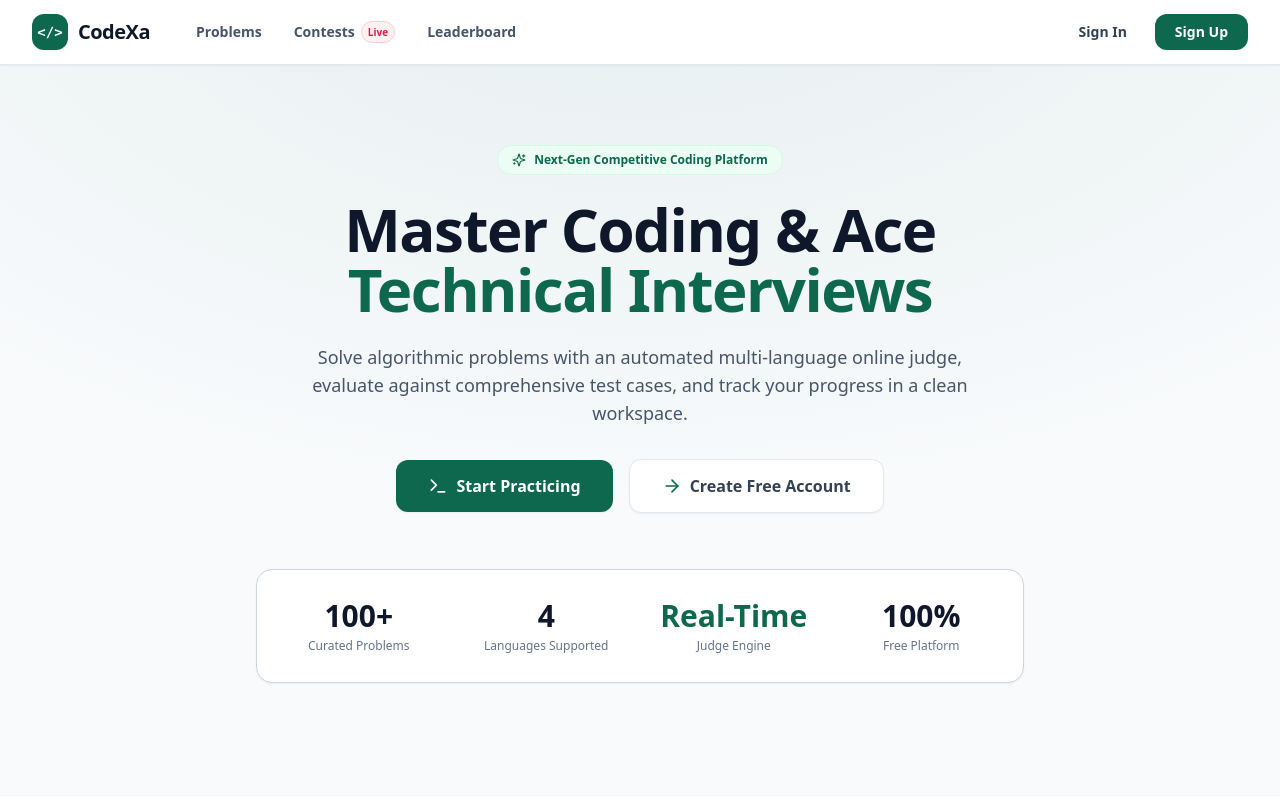
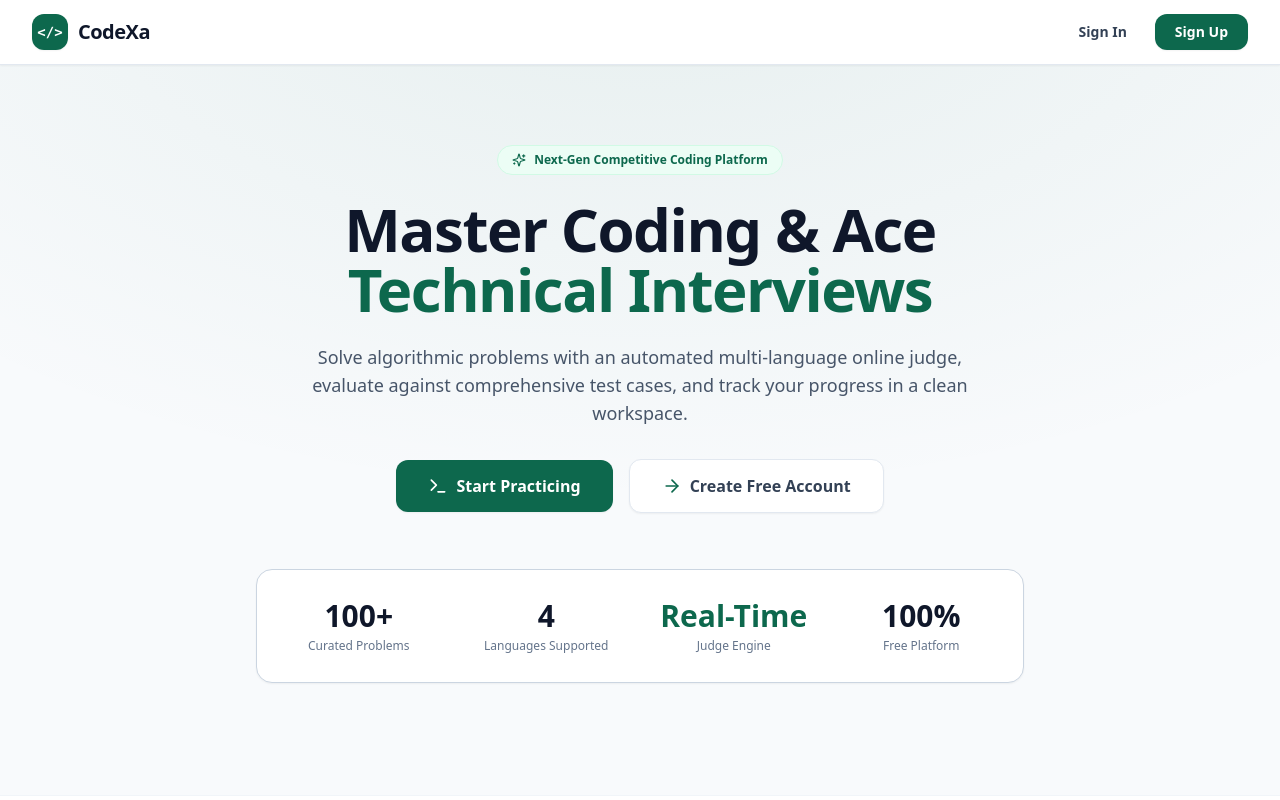
Before and after one commit to bhardwaj045/Codexa, a React (Vite) app in the folder frontend/: page / in a window 1280 px wide. Shown: the top 800 px of the page. Built offline with nearby package versions, Linux system fonts and the light colour scheme.

Commit message:
refactor: remove problems contests and leaderboard links from home page navbar

```diff
--- a/frontend/src/components/Navbar.jsx
+++ b/frontend/src/components/Navbar.jsx
@@ -1,9 +1,11 @@
 import React, { useState } from 'react';
 import { Link } from 'react-router-dom';
-import { Menu, X } from 'lucide-react';
+import { Menu, X, LayoutDashboard } from 'lucide-react';
+import { useAuth } from '../context/AuthContext';
 
 export const Navbar = () => {
   const [mobileMenuOpen, setMobileMenuOpen] = useState(false);
+  const { isAuthenticated, isAdmin } = useAuth();
 
   return (
     <nav className="bg-white/95 backdrop-blur-md border-b border-slate-200 sticky top-0 z-50 shadow-sm">
@@ -19,32 +21,20 @@ export const Navbar = () => {
                 CodeXa
               </span>
             </Link>
-
-            <div className="hidden md:flex items-center gap-1">
-              <Link
-                to="/problems"
-                className="px-3.5 py-1.5 text-xs sm:text-sm font-semibold text-slate-600 hover:text-[#0D684D] hover:bg-slate-50 rounded-lg transition-colors"
-              >
-                Problems
-              </Link>
-              <Link
-                to="/contests"
-                className="px-3.5 py-1.5 text-xs sm:text-sm font-semibold text-slate-600 hover:text-[#0D684D] hover:bg-slate-50 rounded-lg transition-colors inline-flex items-center gap-1.5"
-              >
-                <span>Contests</span>
-                <span className="px-1.5 py-0.2 rounded-full text-[10px] font-bold bg-rose-50 text-rose-600 border border-rose-200">Live</span>
-              </Link>
-              <Link
-                to="/leaderboard"
-                className="px-3.5 py-1.5 text-xs sm:text-sm font-semibold text-slate-600 hover:text-[#0D684D] hover:bg-slate-50 rounded-lg transition-colors"
-              >
-                Leaderboard
-              </Link>
-            </div>
           </div>
 
-          {/* Right Header Controls: Sign In & Sign Up */}
+          {/* Right Header Controls: Dashboard or Sign In & Sign Up */}
           <div className="hidden md:flex items-center gap-3">
+            {isAuthenticated ? (
+              <Link
+                to={isAdmin ? "/admin" : "/dashboard"}
+                className="px-5 py-2 text-xs sm:text-sm font-semibold bg-[#0D684D] hover:bg-[#0A543E] text-white rounded-xl transition-all shadow-sm hover:scale-[1.02] flex items-center gap-2"
+              >
+                <LayoutDashboard className="w-4 h-4" />
+                <span>{isAdmin ? "Admin Portal" : "Go to Dashboard"}</span>
+              </Link>
+            ) : (
+              <>
                 <Link
                   to="/login"
                   className="px-4 py-2 text-xs sm:text-sm font-semibold text-slate-700 hover:text-[#0D684D] hover:bg-slate-100 rounded-xl transition-all"
@@ -57,6 +47,8 @@ export const Navbar = () => {
                 >
                   Sign Up
                 </Link>
+              </>
+            )}
           </div>
 
           {/* Mobile menu button */}
@@ -75,6 +67,16 @@ export const Navbar = () => {
       {/* Mobile Menu */}
       {mobileMenuOpen && (
         <div className="md:hidden border-t border-slate-200 bg-white px-4 pt-3 pb-6 space-y-2">
+          {isAuthenticated ? (
+            <Link
+              to={isAdmin ? "/admin" : "/dashboard"}
+              onClick={() => setMobileMenuOpen(false)}
+              className="block px-3 py-2 rounded-lg text-sm font-semibold bg-[#0D684D] text-white text-center shadow-sm"
+            >
+              {isAdmin ? "Admin Portal" : "Go to Dashboard"}
+            </Link>
+          ) : (
+            <>
               <Link
                 to="/login"
                 onClick={() => setMobileMenuOpen(false)}
@@ -89,6 +91,8 @@ export const Navbar = () => {
               >
                 Sign Up
               </Link>
+            </>
+          )}
         </div>
       )}
     </nav>
```
Lines whose indentation alone changed are shown as unchanged.
